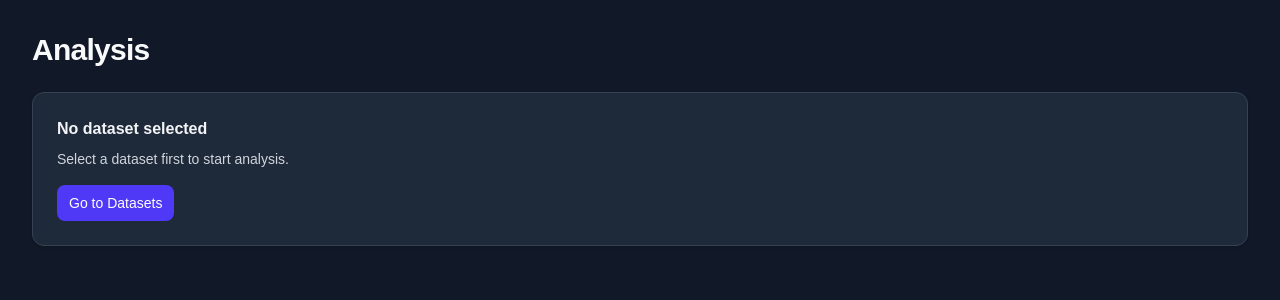
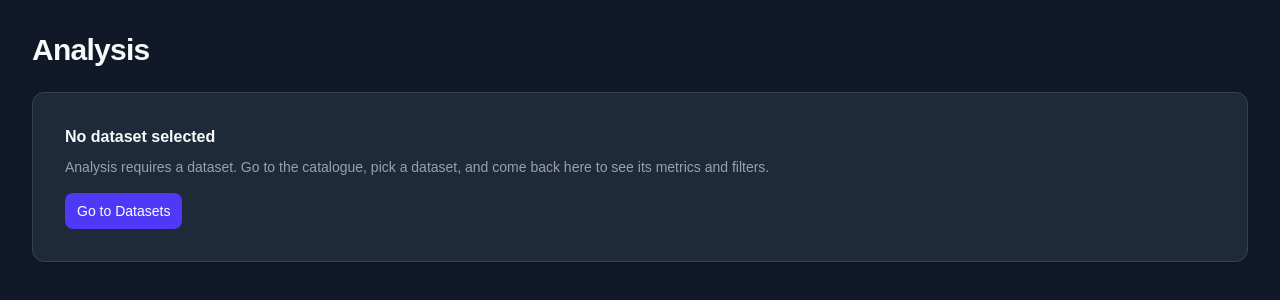
Before and after one commit to AnderBuendia/insight-hub, a Next.js app: page /analysis in a window 1280 px wide. Shown: the top 300 px of the page. Built offline with nearby package versions, Linux system fonts and the light colour scheme.

Commit message:
refactor(analysis/page): replace MissingDatasetState with AnalysisEmptyState

```diff
--- a/src/features/analysis/page/AnalysisPage.tsx
+++ b/src/features/analysis/page/AnalysisPage.tsx
@@ -14,7 +14,7 @@ import { useAnalysis } from "@/features/analysis/state/useAnalysis";
 import { useSnapshots } from "@/features/analysis/state/useSnapshots";
 import { useCopyToClipboard } from "@/features/analysis/state/useCopyToClipboard";
 import { AnalysisSuccess } from "@/features/analysis/ui/AnalysisSuccess";
-import { MissingDatasetState } from "@/features/analysis/ui/MissingDatasetState";
+import { AnalysisEmptyState } from "@/features/analysis/ui/AnalysisEmptyState";
 import { useExportAnalysis } from "@/features/analysis/state/export/useExportAnalysis";
 import { useExportMetricsCsv } from "@/features/analysis/state/export/useExportMetricsCsv";
 
@@ -72,7 +72,7 @@ function AnalysisContent() {
   if (!datasetId) {
     return (
       <PageShell title="Analysis">
-        <MissingDatasetState />
+        <AnalysisEmptyState reason="no-dataset" />
       </PageShell>
     );
   }
```
